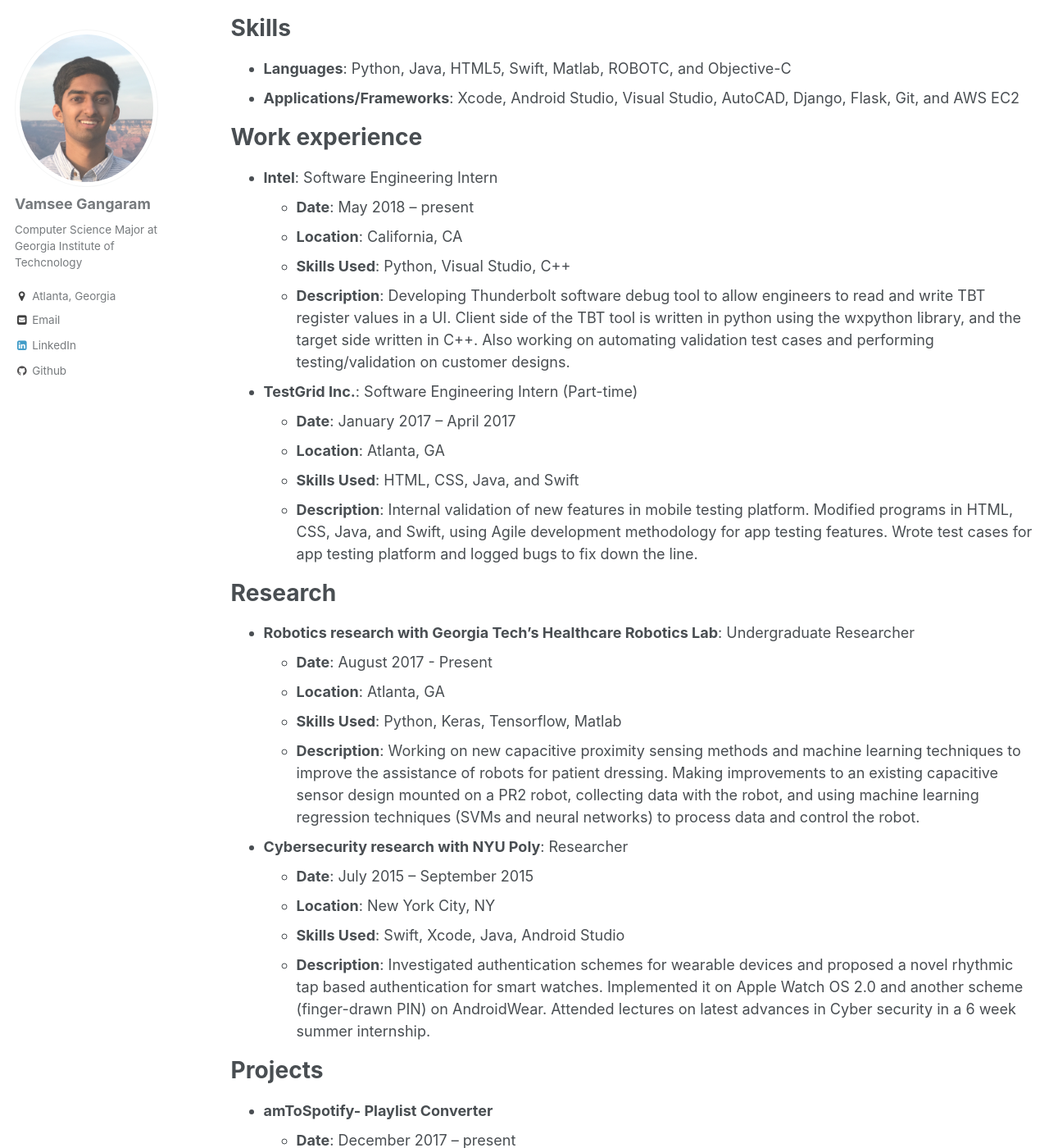
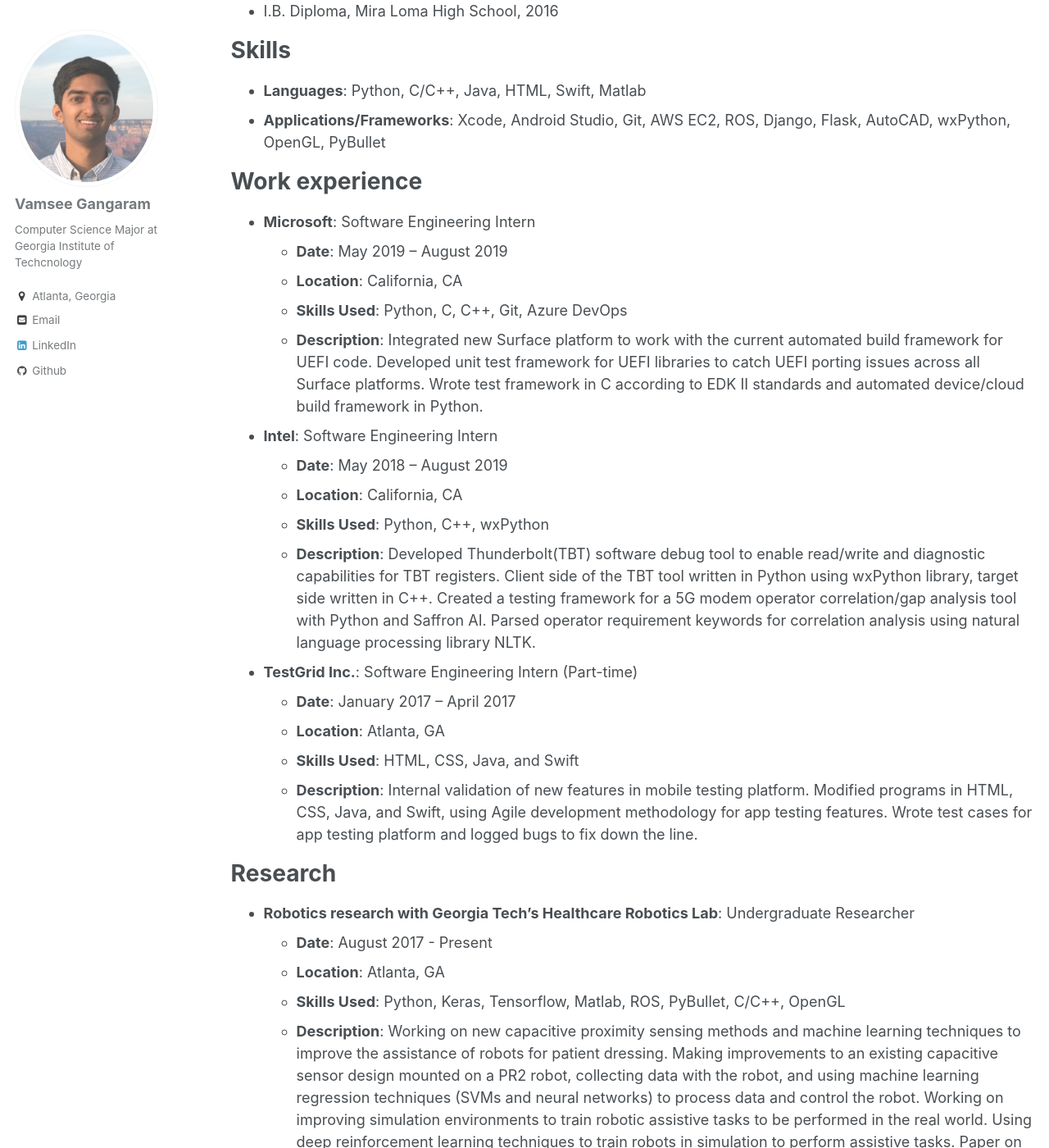
Before and after one commit to Vumz/Vumz-github.io, a Jekyll site: the page built from _pages/cv.md, in a window 1280 px wide and 1400 px high, scrolled down 428 px. Shown: the whole window at 82% size. Built offline with Jekyll 4.4.1, drawn with Linux system fonts in a browser that asks for light colours; some of the changed text lies outside the part shown.

Commit message:
Update cv.md

```diff
--- a/_pages/cv.md
+++ b/_pages/cv.md
@@ -15,23 +15,29 @@ Education
 * **B.S. in Computer Science, Georgia Institute of Technology, May 2020 (expected)**
   * **GPA**: 4.0
   * **Completed CS Courses**: Intro to Computer Science, Intro to Object Oriented Programming, Linear Algebra, Discrete Math,
-Multivariable Calculus, Data Structures & Algorithms, Computer Organization & Programming, Objects and Design, Systems and Networking, Design and Analysis of Algorithms, Intro to Artificial Intelligence
+Multivariable Calculus, Data Structures & Algorithms, Computer Organization & Programming, Objects and Design, Systems and Networking, Design and Analysis of Algorithms, Intro to Artificial Intelligence, Statistics and Applications, Digital Design Lab, Mobile Apps and Services, Machine Learning, Prototyping Intelligent Appliances
 * I.B. Diploma, Mira Loma High School, 2016
 
 
 Skills
 ======
-* **Languages**: Python, Java, HTML5, Swift, Matlab, ROBOTC, and Objective-C
-* **Applications/Frameworks**: Xcode, Android Studio, Visual Studio, AutoCAD, Django, Flask, Git, and AWS EC2
+* **Languages**: Python, C/C++, Java, HTML, Swift, Matlab
+* **Applications/Frameworks**: Xcode, Android Studio, Git, AWS EC2, ROS, Django, Flask, AutoCAD, wxPython, OpenGL, PyBullet
 
 
 Work experience
 ======
+* **Microsoft**: Software Engineering Intern
+  * **Date**: May 2019 – August 2019
+  * **Location**: California, CA
+  * **Skills Used**: Python, C, C++, Git, Azure DevOps
+  * **Description**: Integrated new Surface platform to work with the current automated build framework for UEFI code. Developed unit test framework for UEFI libraries to catch UEFI porting issues across all Surface platforms. Wrote test framework in C according to EDK II standards and automated device/cloud build framework in Python.
+
 * **Intel**: Software Engineering Intern
-  * **Date**: May 2018 – present
+  * **Date**: May 2018 – August 2019
   * **Location**: California, CA
-  * **Skills Used**: Python, Visual Studio, C++
-  * **Description**: Developing Thunderbolt software debug tool to allow engineers to read and write TBT register values in a UI. Client side of the TBT tool is written in python using the wxpython library, and the target side written in C++. Also working on automating validation test cases and performing testing/validation on customer designs.
+  * **Skills Used**: Python, C++, wxPython
+  * **Description**: Developed Thunderbolt(TBT) software debug tool to enable read/write and diagnostic capabilities for TBT registers. Client side of the TBT tool written in Python using wxPython library, target side written in C++. Created a testing framework for a 5G modem operator correlation/gap analysis tool with Python and Saffron AI. Parsed operator requirement keywords for correlation analysis using natural language processing library NLTK.
 
 * **TestGrid Inc.**: Software Engineering Intern (Part-time)
   * **Date**: January 2017 – April 2017
@@ -42,11 +48,11 @@ Work experience
 
 Research
 ======
-* **Robotics research with Georgia Tech's Healthcare Robotics Lab**: Undergraduate Researcher
+* **[Robotics research with Georgia Tech's Healthcare Robotics Lab](https://vumz.github.io/portfolio/portfolio-6/)**: Undergraduate Researcher
   * **Date**: August 2017 - Present
   * **Location**: Atlanta, GA
-  * **Skills Used**: Python, Keras, Tensorflow, Matlab
-  * **Description**: Working on new capacitive proximity sensing methods and machine learning techniques to improve the assistance of robots for patient dressing. Making improvements to an existing capacitive sensor design mounted on a PR2 robot, collecting data with the robot, and using machine learning regression techniques (SVMs and neural networks) to process data and control the robot.
+  * **Skills Used**: Python, Keras, Tensorflow, Matlab, ROS, PyBullet, C/C++, OpenGL
+  * **Description**: Working on new capacitive proximity sensing methods and machine learning techniques to improve the assistance of robots for patient dressing. Making improvements to an existing capacitive sensor design mounted on a PR2 robot, collecting data with the robot, and using machine learning regression techniques (SVMs and neural networks) to process data and control the robot. Working on improving simulation environments to train robotic assistive tasks to be performed in the real world. Using deep reinforcement learning techniques to train robots in simulation to perform assistive tasks. Paper on the above work submitted to the 2020 International Conference on Robotics and Automation.
 
 * **[Cybersecurity research with NYU Poly](https://vumz.github.io/portfolio/portfolio-3/)**: Researcher
   * **Date**: July 2015 – September 2015
@@ -55,10 +61,21 @@ Research
   * **Description**: Investigated authentication schemes for wearable devices and proposed a novel rhythmic tap based authentication for smart watches. Implemented it on Apple Watch OS 2.0 and another scheme (finger-drawn PIN) on AndroidWear. Attended lectures on latest advances in Cyber security in a 6 week summer internship.
 
 
+Publications
+======
+* Z. Erickson, V. Gangaram, A. Kapusta, C. K. Liu, and C. C. Kemp, “Assistive Gym: A Physics Simulation Framework for Assistive Robotics,” (Submitted) 2020 International Conference on Robotics and Automation (ICRA)
+* [Z. Erickson, H. M. Clever, V. Gangaram, G. Turk, C. K. Liu, and C. C. Kemp, “Multidimensional Capacitive Sensing for Robot-Assisted Dressing and Bathing,” 2019 International Conference on Rehabilitation Robotics (ICORR), 2019. (Best Student Paper Award)](https://arxiv.org/pdf/1904.02111.pdf)
+
+
 Projects
 ======
+* **[Citatem](https://vumz.github.io/portfolio/portfolio-5/)**
+  * **Date**: August 2018 – December 2018
+  * **Skills Used**: Java, Swift, AWS lambda, AWS database
+  * **Description**: Developed a group travel app to ease the hassles of planning group travel and determining cities to visit. Used android studio for app development and AWS lambda and database for backend work. Won first place in the 2018 Georgia Tech CIC competition for the climate solutions category.
+
 * **[amToSpotify- Playlist Converter](https://vumz.github.io/portfolio/portfolio-1/)**
-  * **Date**: December 2017 – present
+  * **Date**: December 2017 – February 2018
   * **Skills Used**: HTML, CSS, Flask, Python
   * **Description**: Developed a program to parse a user’s Apple Music playlist and add the tracks to their selected Spotify playlist. Used the Flask web framework and python to process and send HTTP requests to use Spotify’s web API. (Currently working on making this project a fully functionable MEAN based website)
 
@@ -73,13 +90,13 @@ Projects
   * **Description**: Developed Carpooling mobile app in HTML5 using Amazon AWS cloud to aid carpooling for school.
 
 * **VEX Robotics**
-  * **Date**: August 2017 - Present
+  * **Date**: August 2012 - May 2016
   * **Skills Used**: ROBOTC, AutoCAD
   * **Description**: Led high school team to qualify and win awards at VEX world championships tournament every year. Ranked 3rd in the world for driving skills and 3rd in the world for programming skills out of over 10,000 teams. Used ROBOTC extensively to program PID control and sensors such as potentiometer, gyroscope, and encoders. [Check out our autonomous skills run here!](https://www.youtube.com/watch?v=VO7Y1gSFbo8)
 
 
 Service and leadership
 ======
-* IOS Club (member), August 2016 - Present
+* IOS Club (member), August 2016 - December 2016
 * Robotics Team/Club (President), August 2012 – May 2016
 * Social Innovation Club (Founder/President), August 2015 – May 2016
```
